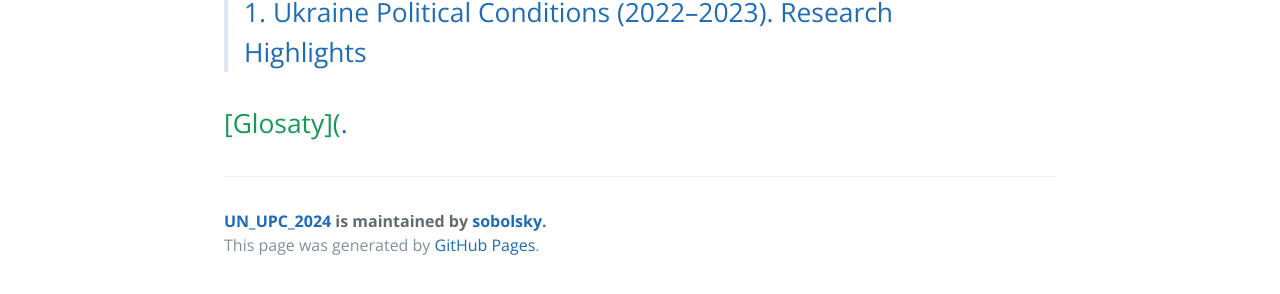
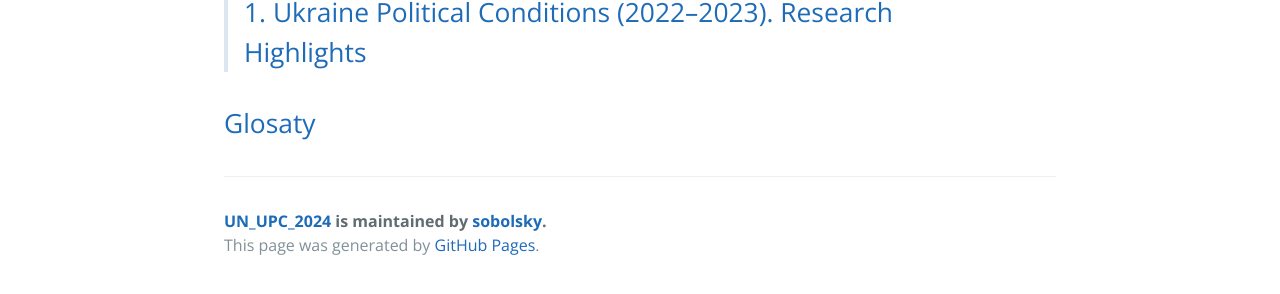
Before and after one commit to sobolsky/UN_UPC_2024, a Jekyll site: the page built from index.md, in a window 1280 px wide. Shown: the part 492-786 px from the top of the page. Built offline with Jekyll 4.4.1, drawn with Linux system fonts in a browser that asks for light colours; our own code applies the rules of GitHub Pages for plain Markdown files.

```diff
--- a/index.md
+++ b/index.md
@@ -8,4 +8,4 @@ theme: jekyll-theme-cayman
 # Ukraine Political Conditions
 > ## [1. Ukraine Political Conditions (2022–2023). Research Highlights](./01)
 
-## [Glosaty]([.](https://sobolsky.github.io/un/glossary)
+## [Glosaty](https://sobolsky.github.io/un/glossary)
```
